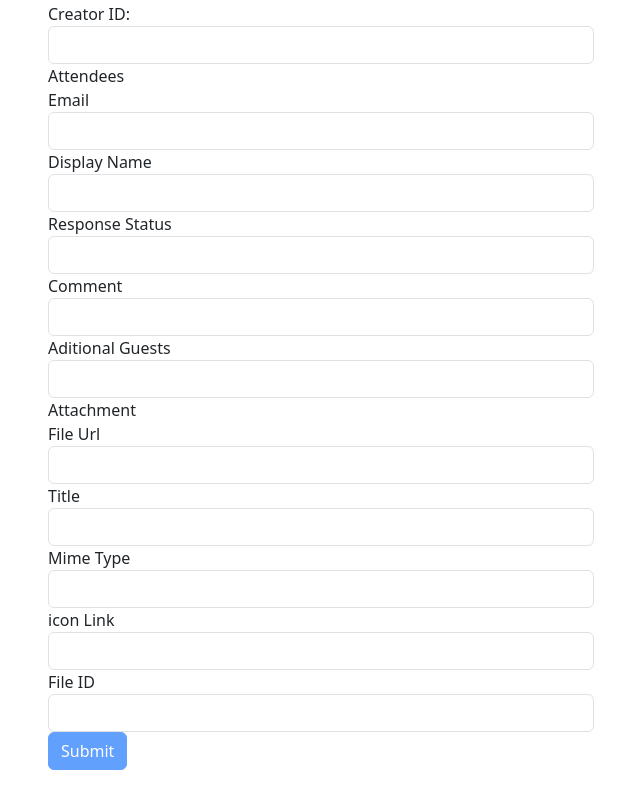
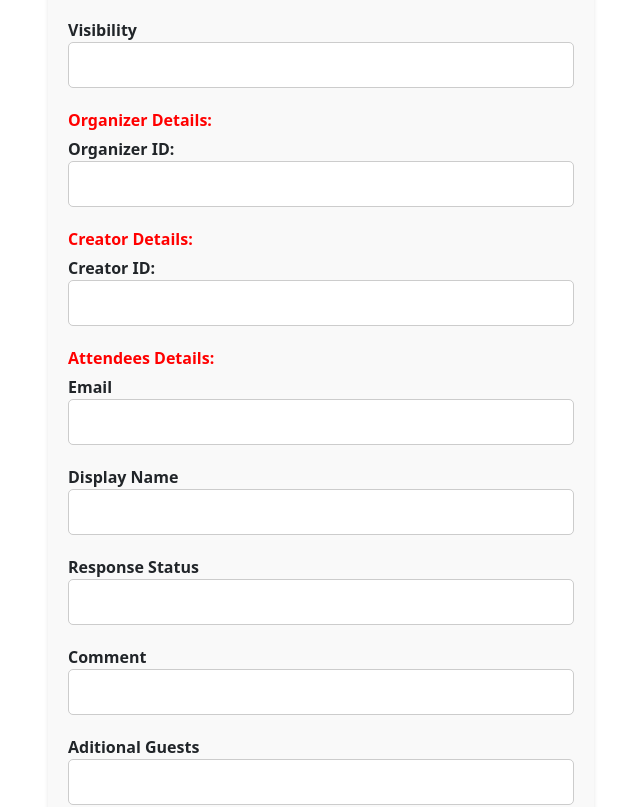
Before and after one commit to SamaanKamal/SimpleTaskManagement-Angular, an Angular app: page /create-event in a window 1280 px wide. Shown: the part 636-1443 px from the top of the page, without its empty margins (34-674 px from the left). Before the commit the page ends 1406 px from the top, so only its background shows below. Built offline with nearby package versions, Linux system fonts and the light colour scheme.

Commit message:
enhanced the styling of the form

```diff
--- a/src/app/event-form/event-form.component.css
+++ b/src/app/event-form/event-form.component.css
@@ -0,0 +1,41 @@
+.event-form {
+  background-color: #f9f9f9;
+  padding: 20px;
+  border-radius: 5px;
+  box-shadow: 0 2px 4px rgba(0, 0, 0, 0.1);
+}
+.form-group {
+  margin-bottom: 20px;
+}
+
+label {
+  font-weight: bold;
+}
+input[type="text"],
+input[type="email"],
+input[type="number"] {
+  width: 100%;
+  padding: 10px;
+  border: 1px solid #ccc;
+  border-radius: 5px;
+}
+
+.btn-primary {
+  background-color: #007bff;
+  color: #fff;
+  border: none;
+  padding: 10px 20px;
+  border-radius: 5px;
+  cursor: pointer;
+}
+
+.btn-primary:hover {
+  background-color: #0056b3;
+}
+.details-label {
+    font-weight: bold;
+    font-size: 16px;
+    color: red;
+    margin-bottom: 5px;
+    display: block;
+  }
--- a/src/app/event-form/event-form.component.html
+++ b/src/app/event-form/event-form.component.html
@@ -1,6 +1,10 @@
 <div class="row">
   <div class="col-xs-12 col-md-6 col-md-offset-3">
-    <form #eventForm="ngForm" (ngSubmit)="onSubmit(eventForm)">
+    <form
+      #eventForm="ngForm"
+      (ngSubmit)="onSubmit(eventForm)"
+      class="event-form"
+    >
       <div class="form-group">
         <label for="summary">Summary</label>
         <input
@@ -79,7 +83,7 @@
         />
       </div>
       <div class="form-group">
-        <label for="organizer">Organizer</label>
+        <span class="details-label">Organizer Details:</span>
 
         <div class="form-group">
           <label for="organizerId">Organizer ID:</label>
@@ -94,7 +98,7 @@
         </div>
       </div>
       <div class="form-group">
-        <label for="creator">Creator</label>
+        <span class="details-label">Creator Details:</span>
         <div class="form-group">
           <label for="creatorId">Creator ID:</label>
           <input
@@ -108,7 +112,7 @@
         </div>
       </div>
       <div class="form-group">
-        <label for="Attendees">Attendees</label>
+        <span class="details-label">Attendees Details:</span>
         <div class="form-group">
           <label for="email">Email</label>
           <input
@@ -166,7 +170,7 @@
         </div>
       </div>
       <div class="form-group">
-        <label for="Attachments">Attachment</label>
+        <span class="details-label">Attachment Details:</span>
         <div class="form-group">
           <label for="fileUrl">File Url</label>
           <input
@@ -190,12 +194,12 @@
           />
         </div>
         <div class="form-group">
-          <label for="mimeType">Mime Type</label>
+          <label for="mimetype">Mime Type</label>
           <input
-            id="mimeType"
+            id="mimetype"
             type="text"
             class="form-control"
-            name="mimeType"
+            name="mimetype"
             ngModel
             required
           />
```
Lines whose indentation alone changed are shown as unchanged.
